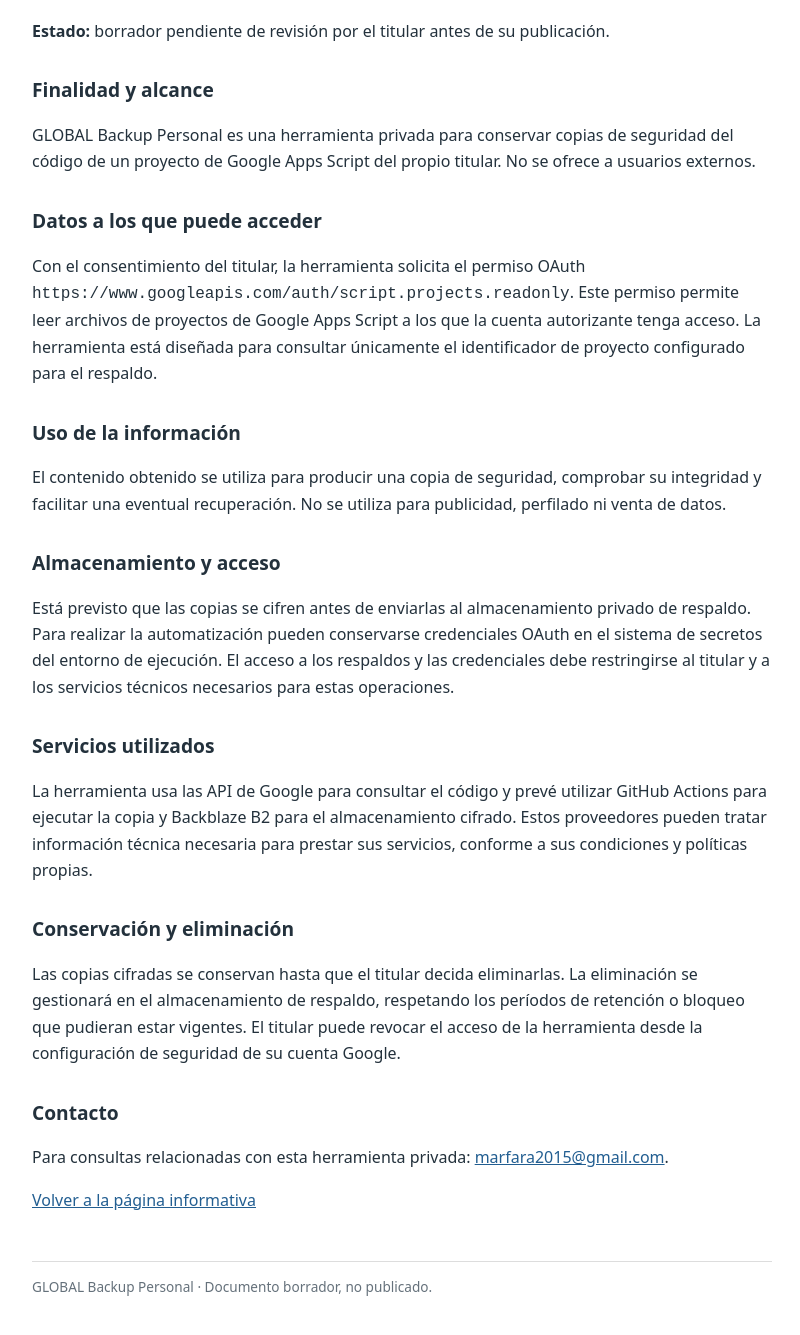
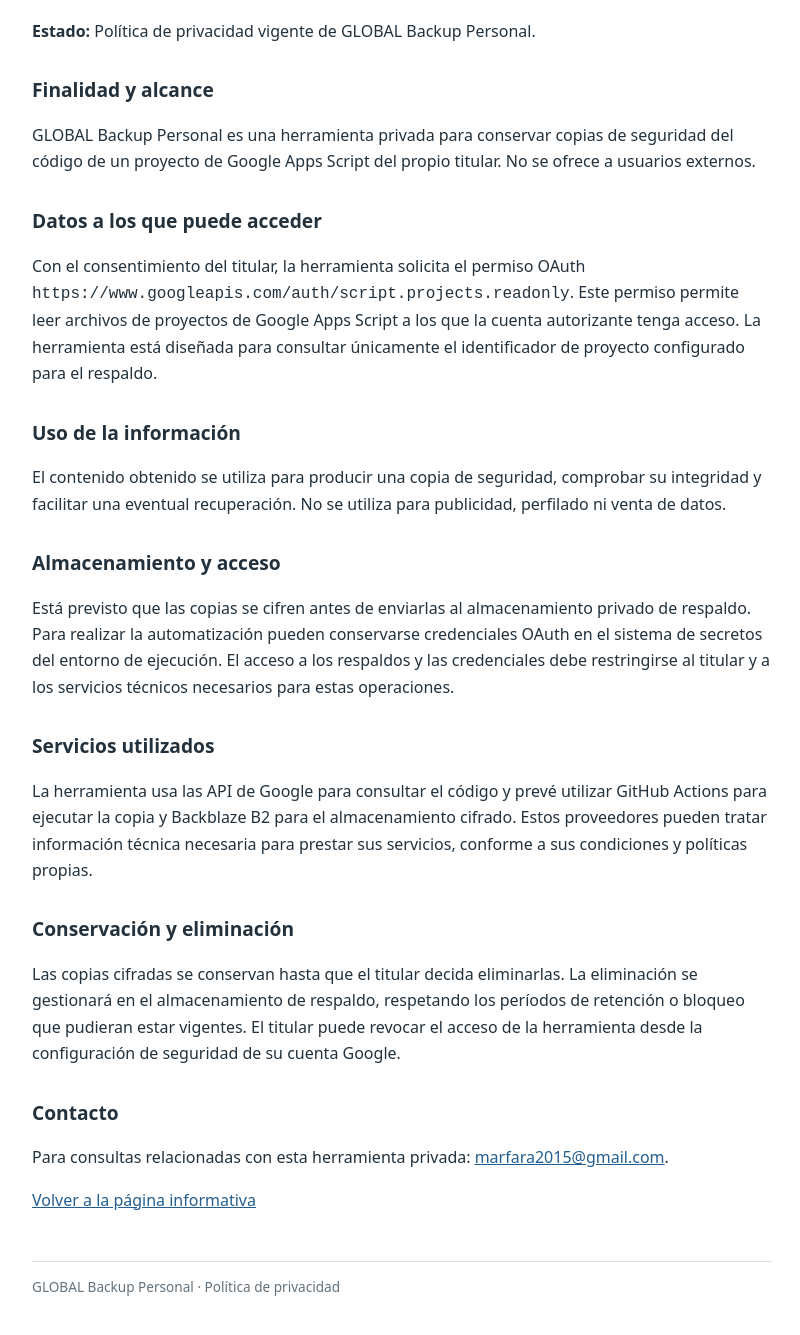
Before and after one commit to marfara2015-png/global-backup-oauth-info, a plain HTML site: page privacy.html in a window 1280 px wide. Shown: the part 169-1504 px from the top of the page, without its empty margins (238-1038 px from the left). Drawn offline with Linux system fonts and the light colour scheme.

Commit message:
Update privacy.html

```diff
--- a/privacy.html
+++ b/privacy.html
@@ -7,7 +7,7 @@
 </head>
 <body>
 <h1>Política de privacidad — GLOBAL Backup Personal</h1>
-<p><strong>Estado:</strong> borrador pendiente de revisión por el titular antes de su publicación.</p>
+<p><strong>Estado:</strong> Política de privacidad vigente de GLOBAL Backup Personal.</p>
 <h2>Finalidad y alcance</h2>
 <p>GLOBAL Backup Personal es una herramienta privada para conservar copias de seguridad del código de un proyecto de Google Apps Script del propio titular. No se ofrece a usuarios externos.</p>
 <h2>Datos a los que puede acceder</h2>
@@ -23,6 +23,6 @@
 <h2>Contacto</h2>
 <p>Para consultas relacionadas con esta herramienta privada: <a href="mailto:marfara2015@gmail.com">marfara2015@gmail.com</a>.</p>
 <p><a href="index.html">Volver a la página informativa</a></p>
-<footer>GLOBAL Backup Personal · Documento borrador, no publicado.</footer>
+<footer>GLOBAL Backup Personal · Política de privacidad</footer>
 </body>
 </html>
```
